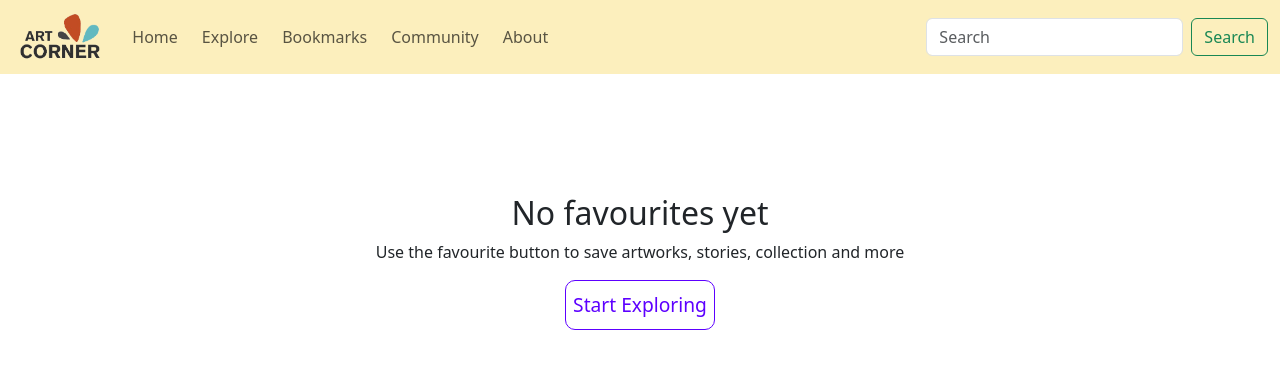
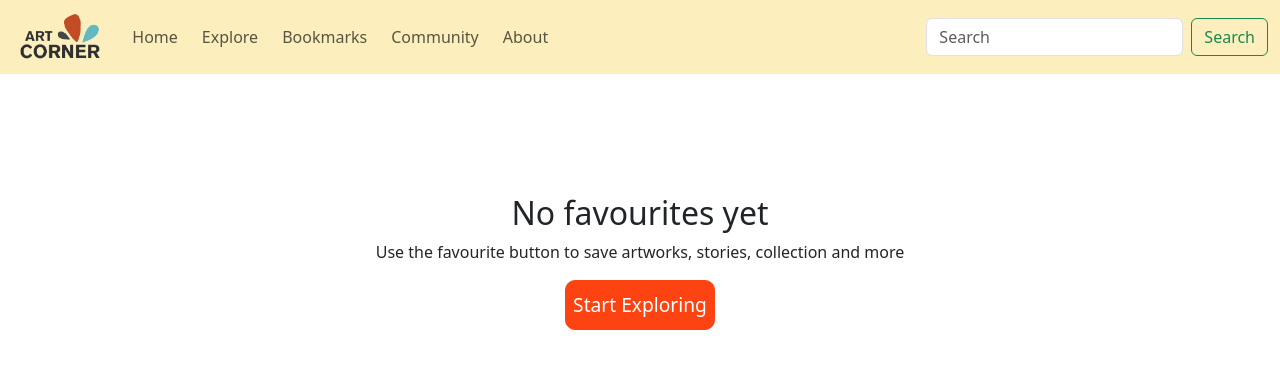
Before and after one commit to Ishan1012/angular-website, an Angular app in the folder art-corner/: page /bookmarks in a window 1280 px wide. Shown: the top 368 px of the page. Built offline with nearby package versions, Linux system fonts and the light colour scheme.

Commit message:
Minor Updates 3.3.21

```diff
--- a/art-corner/src/app/accessibility-features/accessibility-features.component.css
+++ b/art-corner/src/app/accessibility-features/accessibility-features.component.css
@@ -9,19 +9,19 @@
 }
 
 button{
-    color: rgb(93, 0, 255);
-    background-color: white;
-    border: 1px solid rgb(93, 0, 255);
+    color: white;
+    background-color: rgb(253, 67, 18);
+    border: 1px solid rgb(253, 67, 18);
     border-radius: 10px;
     height: 50px;
     width: 150px;
     font-size: larger;
-    transition: color 0.1s ease-in-out, background-color 0.3s ease-in-out;
+    transition: background-color 0.3s ease-in-out, border-color 0.3s ease-in-out;
 }
 
 button:hover{
-    color: white;
-    background-color: rgb(93, 0, 255);
+    background-color: #0400f8;
+    border-color: #0400f8;
 }
 
 .card{
--- a/art-corner/src/app/community-forum/community-forum.component.css
+++ b/art-corner/src/app/community-forum/community-forum.component.css
@@ -10,16 +10,17 @@
 }
 
 button{
-    color: rgb(93, 0, 255);
-    background-color: white;
-    border: 1px solid rgb(93, 0, 255);
+    color: white;
+    background-color: rgb(253, 67, 18);
+    border: 1px solid rgb(253, 67, 18);
     border-radius: 10px;
     height: 50px;
     width: 150px;
     font-size: larger;
+    transition: border-color 0.3s ease-in-out, background-color 0.3s ease-in-out;
 }
 
 button:hover{
-    color: white;
-    background-color: rgb(93, 0, 255);
+    background-color: #0004f8;
+    border-color: #0004f8;
 }
```
